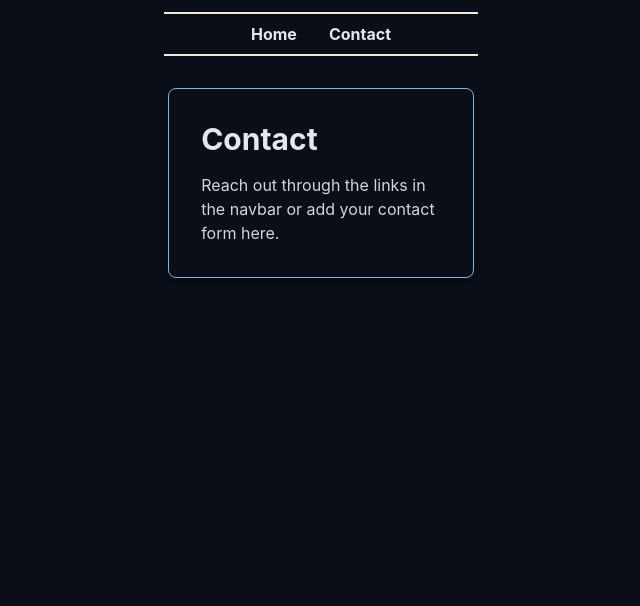
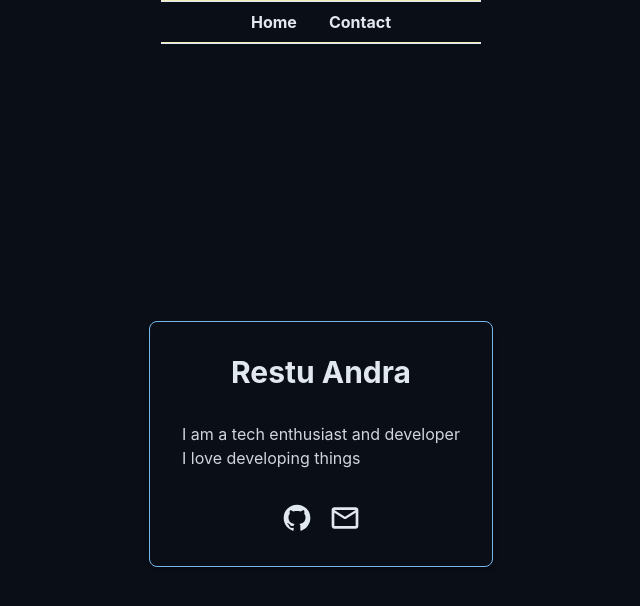
Before and after one commit to rsstst/rsstst.github.io, an Astro site: page /contact in a window 1280 px wide. Shown: the whole page, without its empty margins (319-959 px from the left). Built offline with nearby package versions, Linux system fonts and the light colour scheme; Astro itself is replaced by a stand-in of ours.

Commit message:
update: contact page

```diff
--- a/astro.config.mjs
+++ b/astro.config.mjs
@@ -13,6 +13,5 @@ export default defineConfig({
     plugins: [tailwindcss()]
   },
 
-  integrations: [mdx(), swup({
-  })],
+  integrations: [mdx(), swup({})],
 });
--- a/src/pages/contact.astro
+++ b/src/pages/contact.astro
@@ -1,12 +1,56 @@
 ---
-import Layout from '../layouts/Layout.astro';
+import "../styles/global.css";
+import Navbar from "../components/Navbar.astro";
 ---
 
-<Layout>
-	<section class="flex items-center justify-center p-8">
-		<div class="flex w-1/2 flex-col justify-center rounded-lg border border-suisei p-8 shadow-md">
-			<h1 class="text-3xl font-bold">Contact</h1>
-			<p class="mt-4 text-gray-300">Reach out through the links in the navbar or add your contact form here.</p>
-		</div>
-	</section>
-</Layout>
+<Navbar />
+
+<style>
+  :global(html, body) {
+    height: 100%;
+    overflow: hidden;
+  }
+</style>
+
+<section class="flex h-screen items-center justify-center p-8">
+  <div
+    class="flex flex-col justify-center text-center rounded-lg border border-suisei p-8 shadow-md gap-4 bg-inherit/50"
+  >
+    <h1 class="text-3xl font-bold">Restu Andra</h1>
+    <div class="mt-4 text-justify">
+      <p class="text-gray-300">I am a tech enthusiast and developer</p>
+      <p class="text-gray-300">I love developing things</p>
+    </div>
+
+    <div class="flex items-center justify-center gap-4 mt-4">
+      <a href="https://github.com/rsstst">
+        <svg
+          xmlns="http://www.w3.org/2000/svg"
+          width="2em"
+          height="2em"
+          viewBox="0 0 24 24"
+        >
+          <path d="M0 0h24v24H0z" fill="none"></path>
+          <path
+            fill="currentColor"
+            d="M12 2A10 10 0 0 0 2 12c0 4.42 2.87 8.17 6.84 9.5c.5.08.66-.23.66-.5v-1.69c-2.77.6-3.36-1.34-3.36-1.34c-.46-1.16-1.11-1.47-1.11-1.47c-.91-.62.07-.6.07-.6c1 .07 1.53 1.03 1.53 1.03c.87 1.52 2.34 1.07 2.91.83c.09-.65.35-1.09.63-1.34c-2.22-.25-4.55-1.11-4.55-4.92c0-1.11.38-2 1.03-2.71c-.1-.25-.45-1.29.1-2.64c0 0 .84-.27 2.75 1.02c.79-.22 1.65-.33 2.5-.33s1.71.11 2.5.33c1.91-1.29 2.75-1.02 2.75-1.02c.55 1.35.2 2.39.1 2.64c.65.71 1.03 1.6 1.03 2.71c0 3.82-2.34 4.66-4.57 4.91c.36.31.69.92.69 1.85V21c0 .27.16.59.67.5C19.14 20.16 22 16.42 22 12A10 10 0 0 0 12 2"
+          ></path>
+        </svg>
+      </a>
+      <a href="mailto:rsstst.ann@gmail.com">
+        <svg
+          xmlns="http://www.w3.org/2000/svg"
+          width="2em"
+          height="2em"
+          viewBox="0 0 24 24"
+        >
+          <path d="M0 0h24v24H0z" fill="none"></path>
+          <path
+            fill="currentColor"
+            d="M4 20q-.825 0-1.412-.587T2 18V6q0-.825.588-1.412T4 4h16q.825 0 1.413.588T22 6v12q0 .825-.587 1.413T20 20zM20 8l-7.475 4.675q-.125.075-.262.113t-.263.037t-.262-.037t-.263-.113L4 8v10h16zm-8 3l8-5H4zM4 8v.25v-1.475v.025V6v.8v-.012V8.25zv10z"
+          ></path>
+        </svg>
+      </a>
+    </div>
+  </div>
+</section>
```
Also changed, not shown: src/pages/project.astro (deleted).
